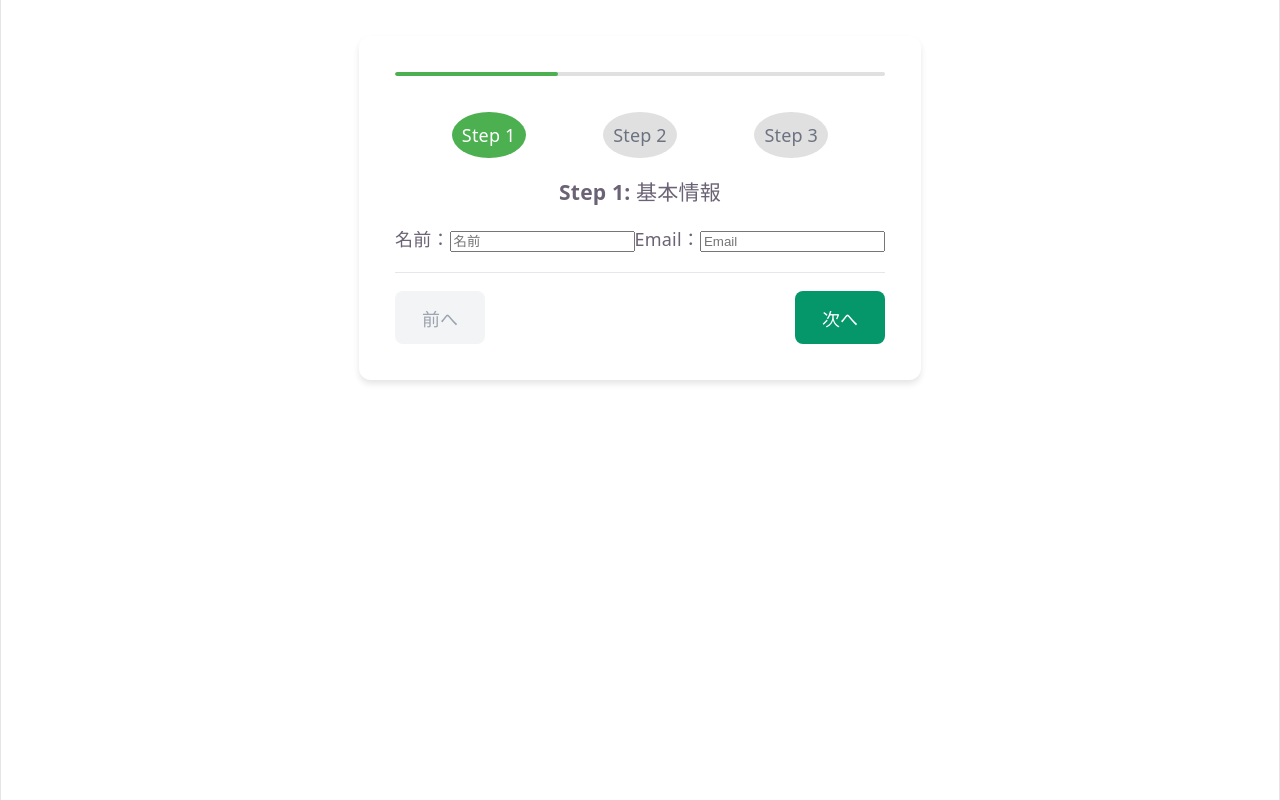
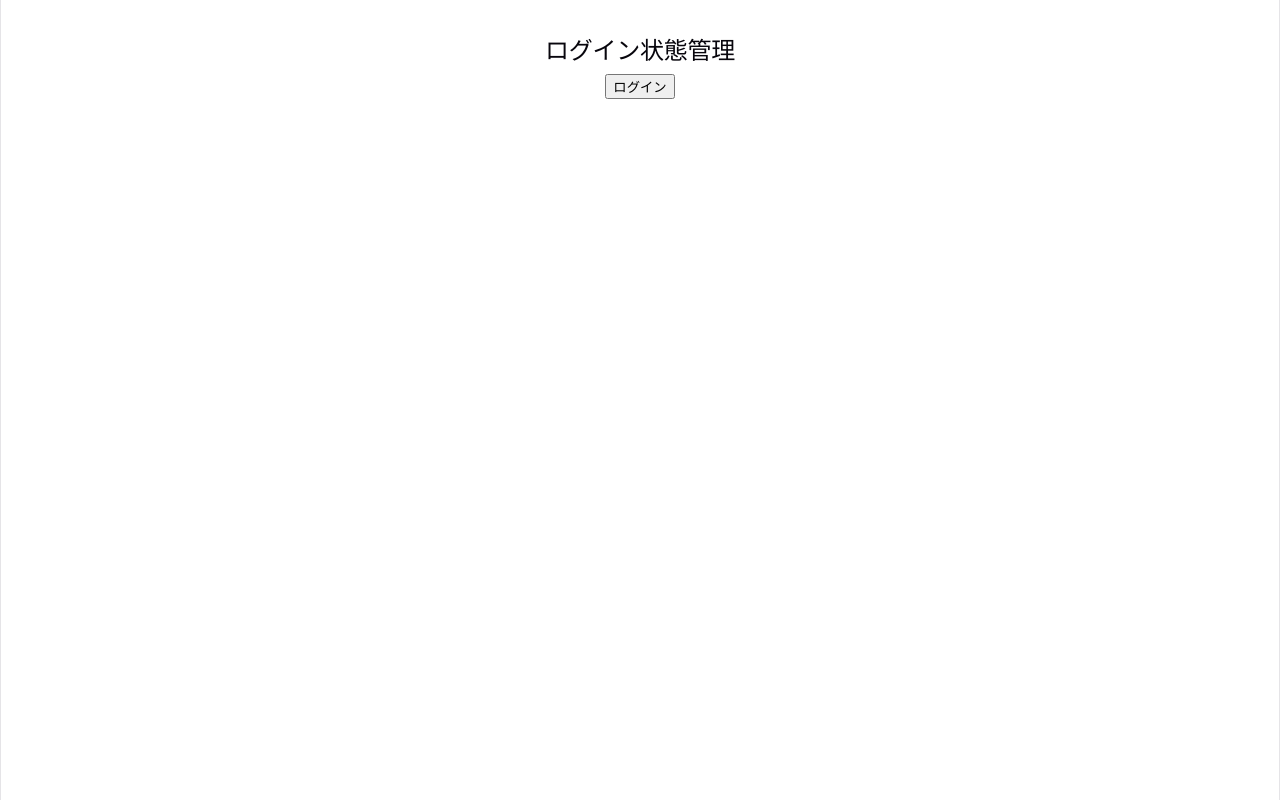
Before and after one commit to misakisoeda/react_tests, a React (Vite) app in the folder udemy-react-100/: page / in a window 1280 px wide. Built offline with nearby package versions, Linux system fonts and the light colour scheme.

Commit message:
feat: q26

```diff
--- a/udemy-react-100/src/App.tsx
+++ b/udemy-react-100/src/App.tsx
@@ -1,11 +1,11 @@
 import './App.css';
-import Question25 from './components/basic/Question25';
+import Question26 from './components/basic/Question26';
 
 function App() {
 
   return (
     <>
-      <Question25 />
+      <Question26 />
     </>
   )
 }
--- /dev/null
+++ b/udemy-react-100/src/components/basic/Question26.tsx
@@ -0,0 +1,46 @@
+import { useState } from "react";
+
+function LoginStatus() {
+  const [isLoggedIn, setIsLoggedIn] = useState(false);
+  const [username, setUsername] = useState("ゲスト");
+
+  const handleLogin = () => {
+    setUsername("田中太郎");
+    setIsLoggedIn(true);
+  };
+
+  const handleLogout = () => {
+    setIsLoggedIn(false);
+    setUsername("ゲスト");
+  };
+
+  return (
+    <div>
+      <h2>ログイン状態管理</h2>
+
+      {isLoggedIn &&
+        <>
+          <p>{username}さん、ようこそ</p>
+          <button
+            type="button"
+            onClick={handleLogout}
+          >
+            ログアウト
+          </button>
+        </>
+      }
+
+      {!isLoggedIn &&
+        <button
+          type="button"
+          onClick={handleLogin}
+        >
+          ログイン
+        </button>
+      }
+
+    </div>
+  );
+}
+
+export default LoginStatus;
```
